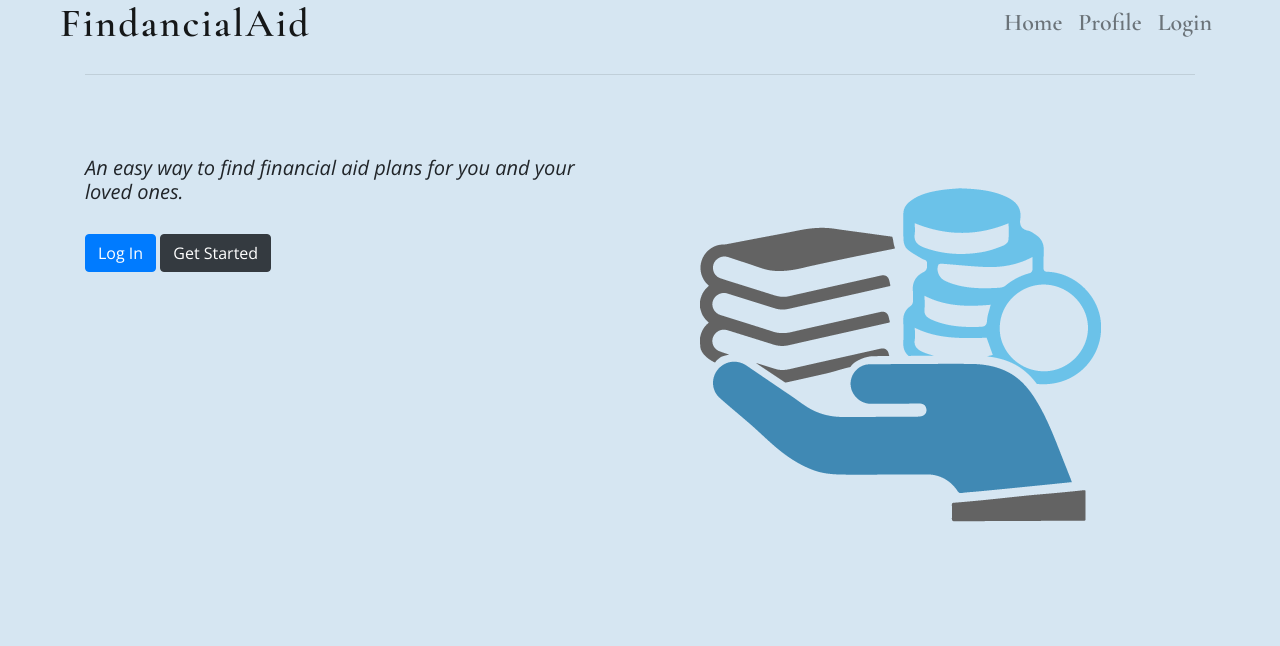
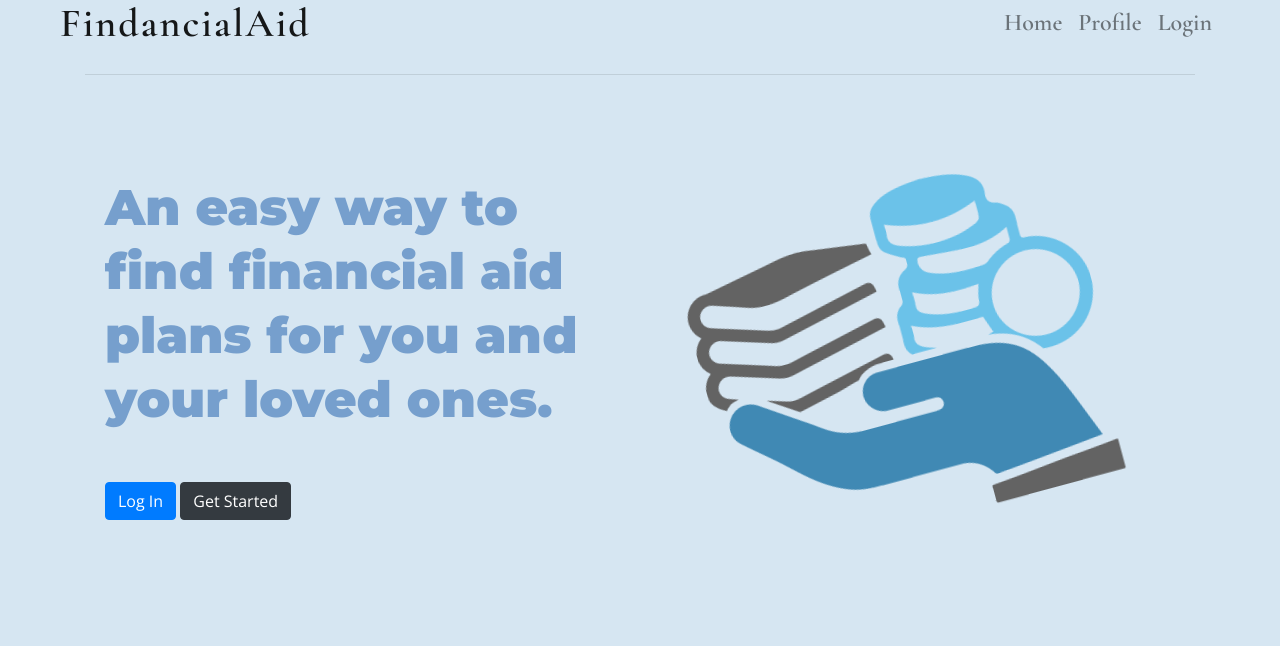
Before and after one commit to violettzx/findancial-aid, a Flask app: page / in a window 1280 px wide. Shown: the part 32-678 px from the top of the page. Run offline with Flask 2, Linux system fonts and the light colour scheme; some libraries are stand-ins or nearby versions; some web fonts are replaced.

Commit message:
Update styles.css

```diff
--- a/app/static/styles.css
+++ b/app/static/styles.css
@@ -38,12 +38,18 @@ body {
 }
 
 .tagline {
-  font-size: 20px;
-  font-style: italic;
+    font-family: 'Montserrat', sans-serif;
+  font-size: 50px;
+  font-weight: 900;
+    line-height: 4rem;
+
+    color:#769fcd;
+    padding: 20px;
   margin-top: -15px;
 }
 
 .start-buttons {
+    padding-left: 20px;
   margin-top: 30px;
 }
 
@@ -296,3 +302,8 @@ body {
     bottom: 5%;
     color: white;
 }
+
+.start-image{
+
+    transform: rotate(-15deg);
+}
```
